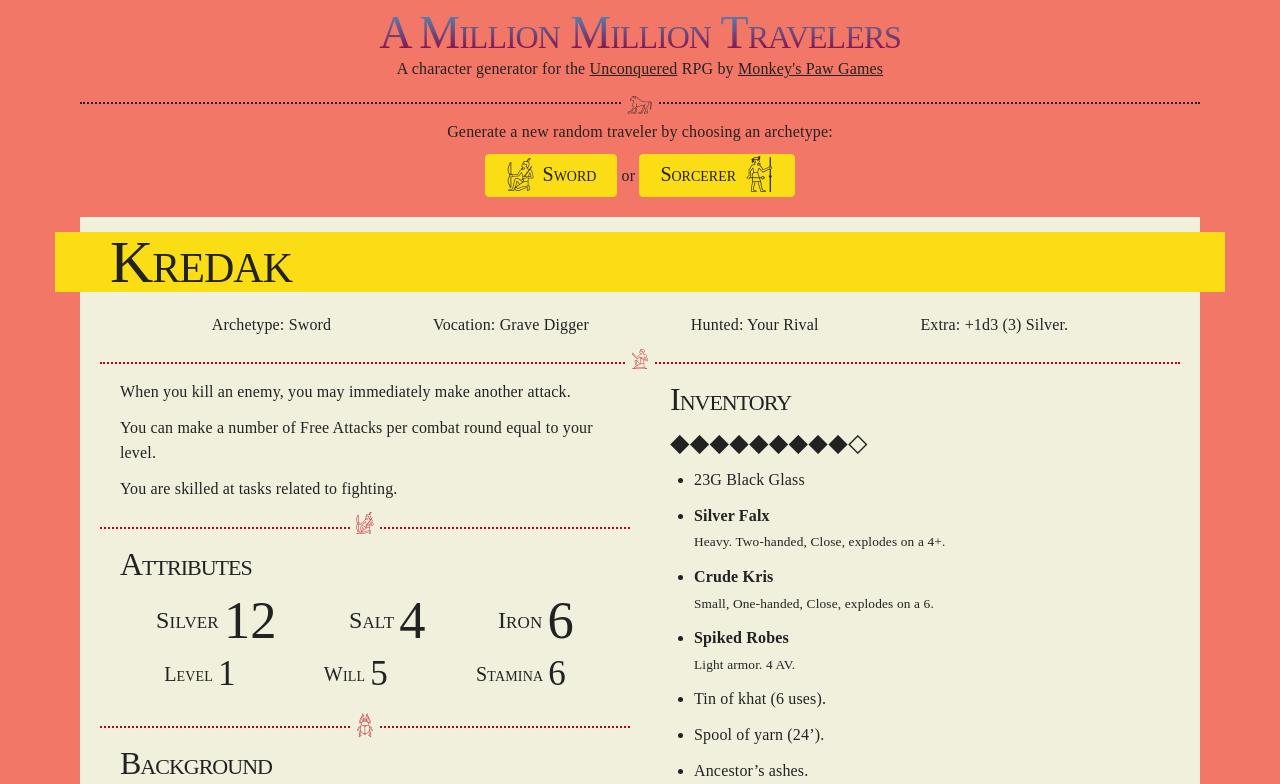
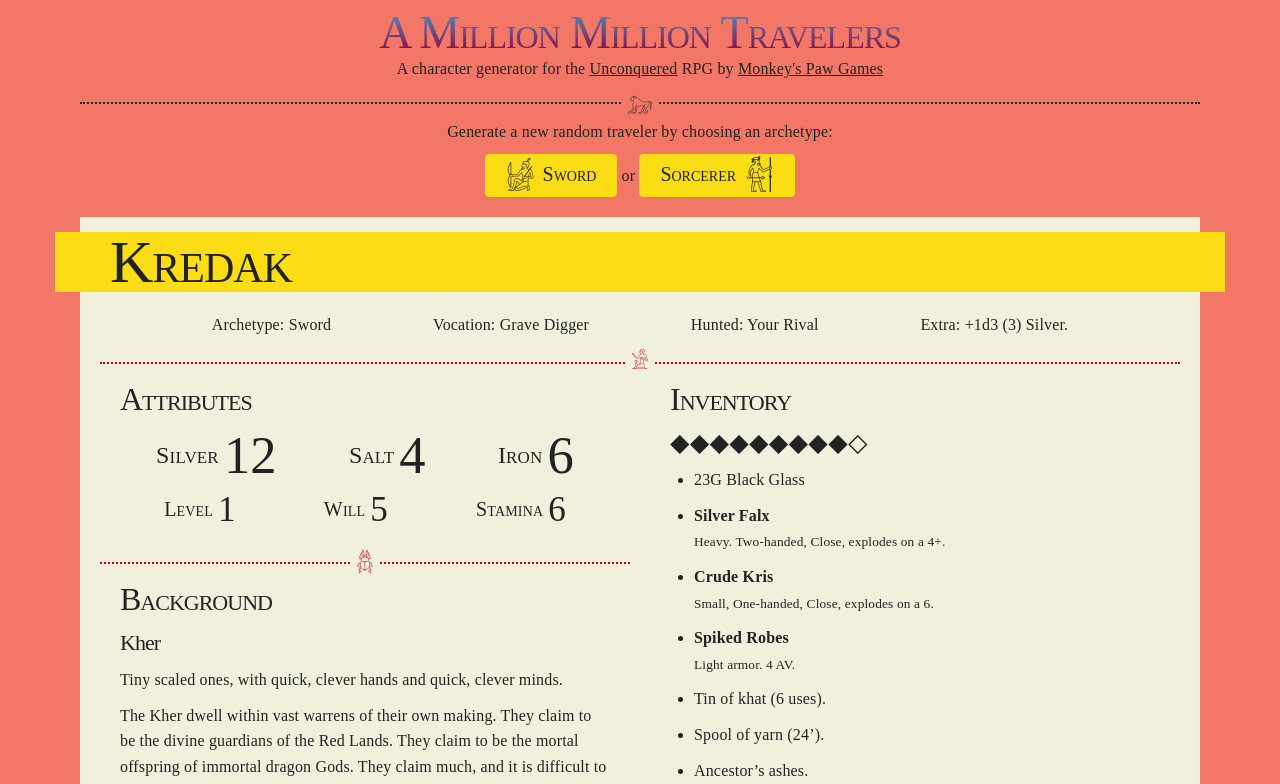
Before and after one commit to robfletcher/million-million-travelers, a Svelte app: page / in a window 1280 px wide. Shown: the top 784 px of the page. Built offline with nearby package versions, Linux system fonts and the light colour scheme; a web font is replaced by a local one.

Commit message:
remove archetype description

```diff
--- a/src/App.svelte
+++ b/src/App.svelte
@@ -28,10 +28,6 @@
 
 	<div class="row">
 		<div class="column">
-			<section id="archetype" class={$traveler.archetype.name.toLowerCase()}>
-				{@html $traveler.archetype.description}
-			</section>
-
 			<section id="attributes">
 				<h2>Attributes</h2>
 				<div class="stats">
@@ -335,14 +331,6 @@
 		content: '\131A3';
 	}
 
-	#archetype::after {
-		content: '\1300E';
-	}
-
-	#archetype.sorcerer::after {
-		content: '\1301B';
-	}
-
 	#background::after {
 		content: '\1329D';
 	}
```
